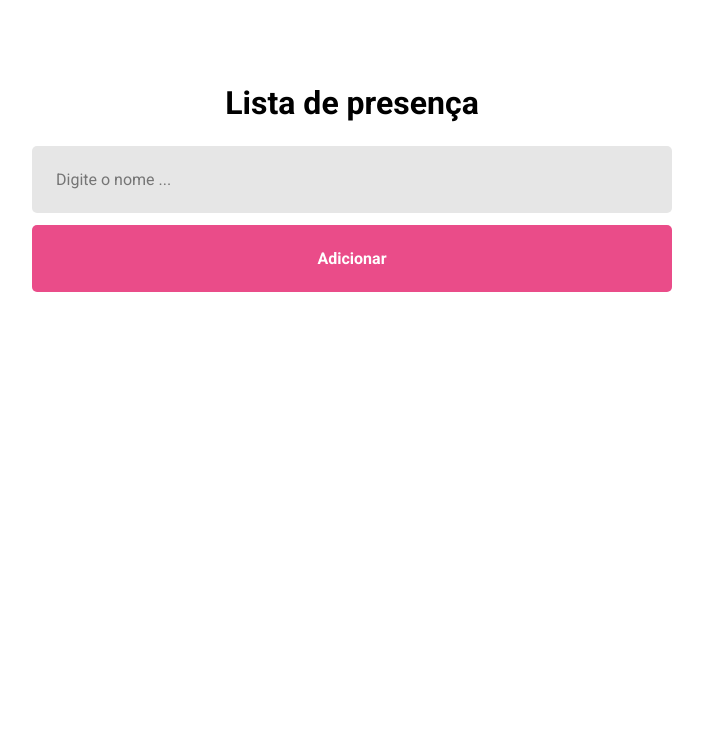
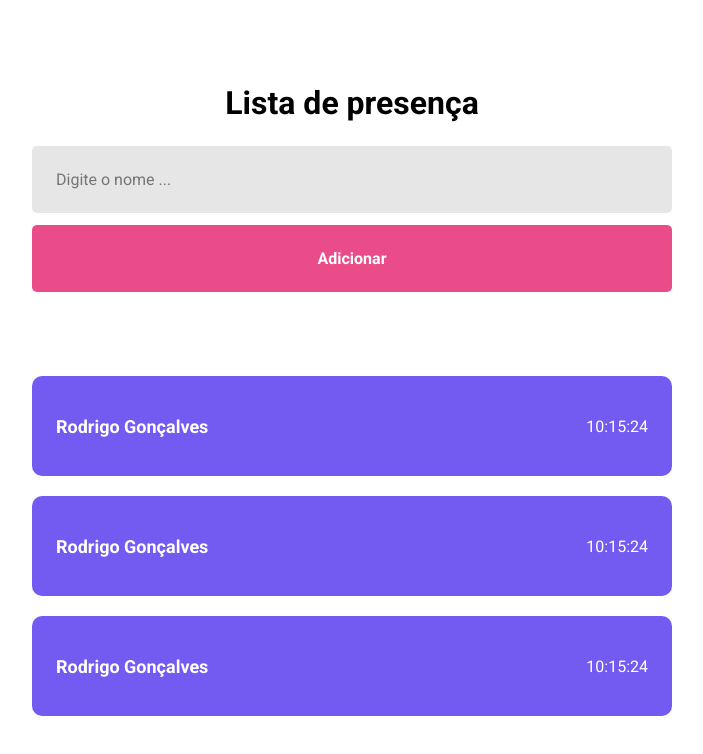
Before and after one commit to HenriqueVazquez/fundamentos-de-react, a React (Vite) app: page / in a window 1280 px wide. Shown: the top 754 px of the page, without its empty margins (288-991 px from the left). Built offline with nearby package versions, Linux system fonts and the light colour scheme.

Commit message:
Componentes

```diff
--- /dev/null
+++ b/src/components/Card/index.jsx
@@ -0,0 +1,11 @@
+import './styles.css';
+
+export function Card() {
+  return (
+    <div className='card'>
+      <strong>Rodrigo Gonçalves</strong>
+      <small>10:15:24</small>
+    </div>
+  )
+
+}
--- /dev/null
+++ b/src/components/Card/styles.css
@@ -0,0 +1,24 @@
+.card{
+  height: 100px;
+  width: 50%;
+
+  background: #735bf2;
+  color: #fff;
+
+  border-radius: 10px;
+  margin-bottom: 20px;
+
+  display: flex;
+  align-items: center;
+  justify-content: space-between;
+  padding: 24px;
+
+}
+
+.card strong {
+  font-size: 18px;
+}
+
+.card small {
+  font-size: 16px;
+}
--- a/src/pages/Home/index.jsx
+++ b/src/pages/Home/index.jsx
@@ -1,4 +1,6 @@
 import './styles.css';
+
+import { Card } from '../../components/Card';
 
 export function Home() {
   return (
@@ -6,6 +8,11 @@
       <h1>Lista de presença</h1>
       <input type="text" placeholder="Digite o nome ..." />
       <button type="button">Adicionar</button>
+
+      <Card />
+      <Card />
+      <Card />
+
     </div>
   )
 }
```
